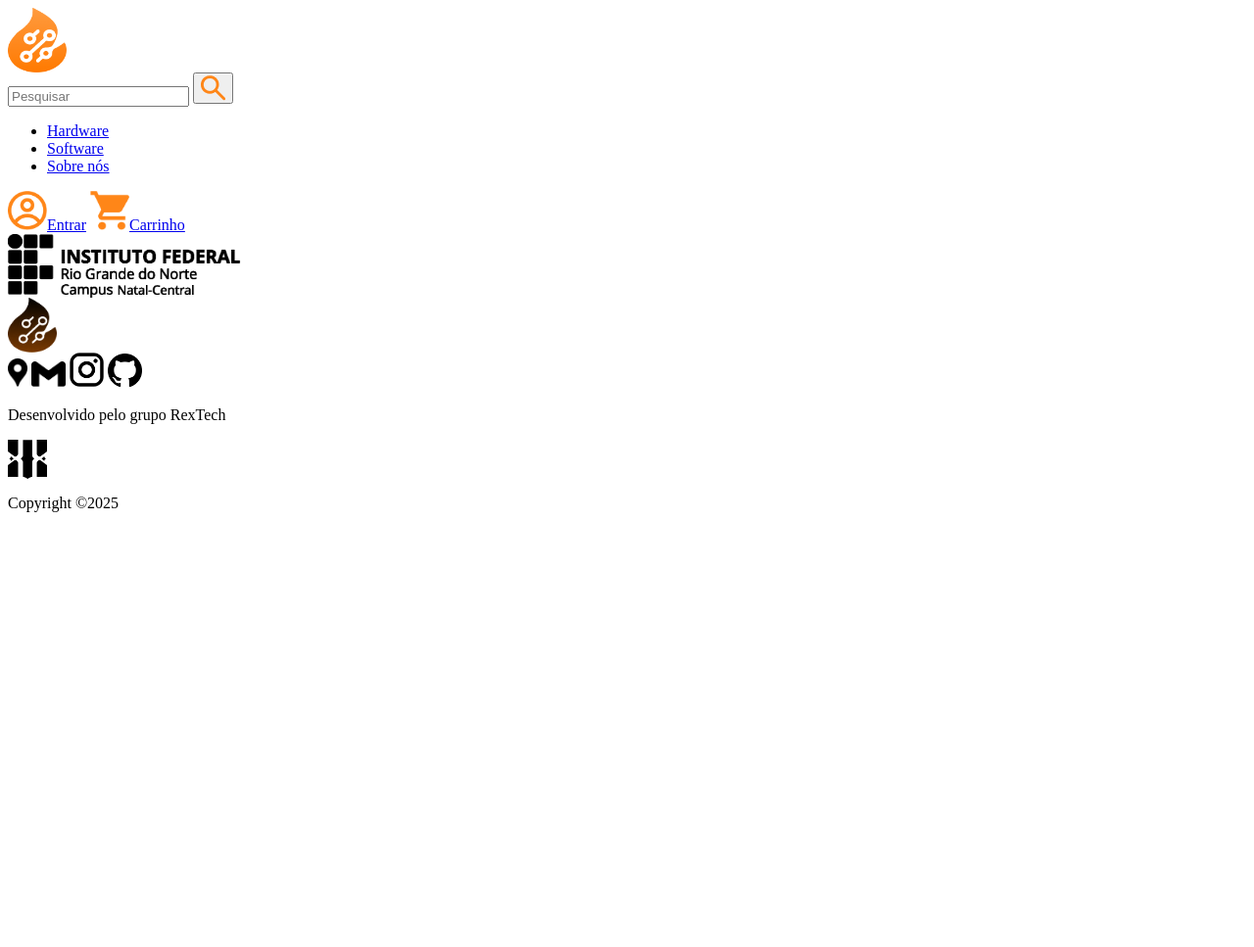
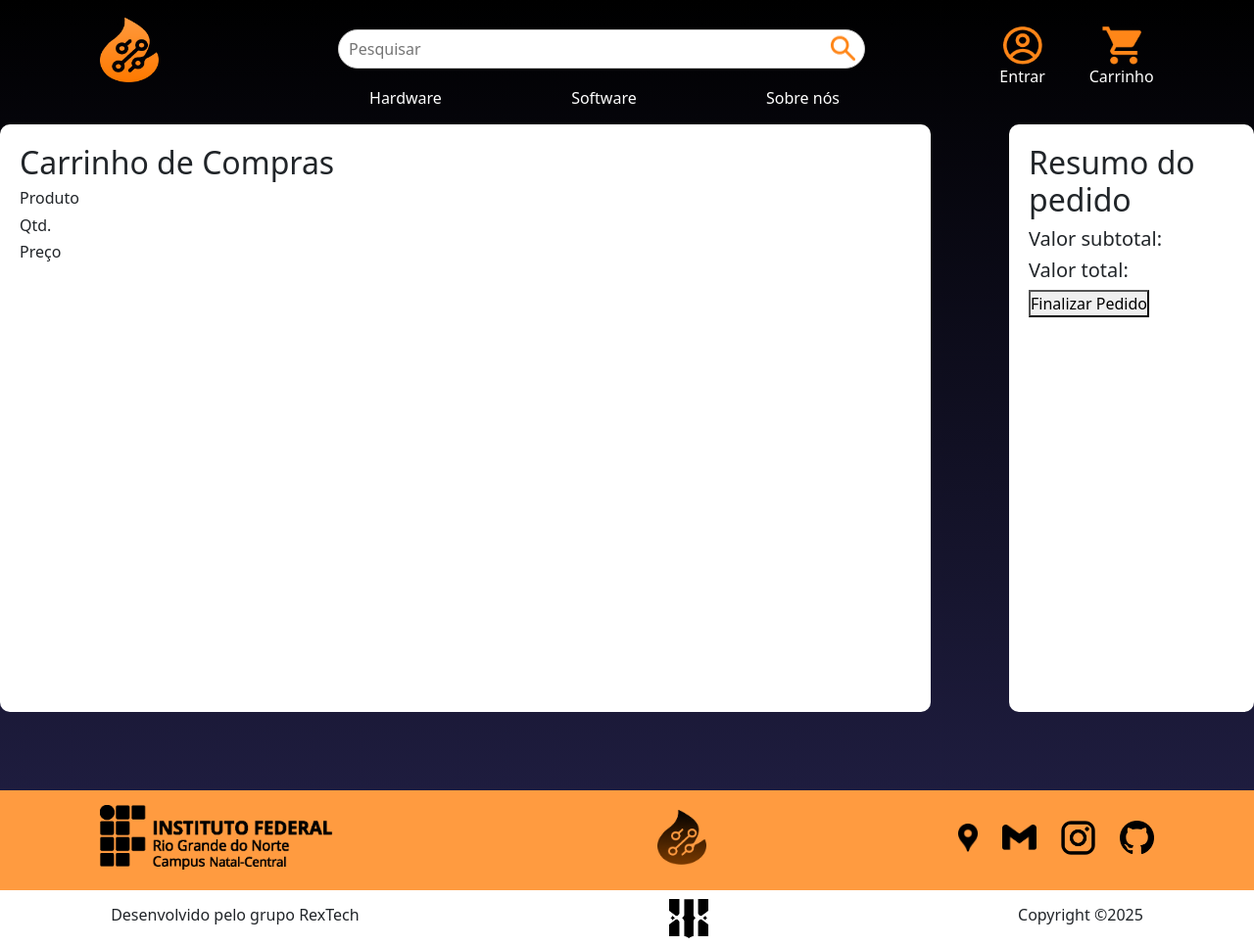
Before and after one commit to Pereira-234/PI-RexTech, a Django app: template projeto/rexapp/templates/carrinho.html in a window 1280 px wide. Shown: the whole page at 98% size. Before the commit the page ends 523 px from the top, so only its background shows below. Run offline with Django 5.2, Linux system fonts and the light colour scheme; the template is opened without the code that fills it, so the values that code supplies are empty.

Commit message:
html e css de carrinho

```diff
--- /dev/null
+++ b/projeto/rexapp/static/css/carrinho.css
@@ -0,0 +1,21 @@
+.container-carrinho-maior{
+    display: flex;
+    justify-content: center;
+}
+
+.container-carrinho-itens{
+    margin-right: 5em;
+    background-color: white;
+    min-width: 950px;
+    min-height: 600px;
+    border-radius: 10px;
+    padding: 20px;
+    margin-bottom: 5em;
+}
+
+.container-carrinho-preco{
+    background-color: white;
+    border-radius: 10px;
+    padding: 20px;
+    margin-bottom: 5em;
+}
--- a/projeto/rexapp/templates/base.html
+++ b/projeto/rexapp/templates/base.html
@@ -11,6 +11,7 @@
   <link rel="stylesheet" href="{% static 'css/home.css' %}">
   <link rel="stylesheet" href="{% static 'css/detalhar_produto.css' %}">
   <link rel="stylesheet" href="{% static 'css/perfil.css' %}">
+  <link rel="stylesheet" href="{% static 'css/carrinho.css' %}">
   <link href="https://cdn.jsdelivr.net/npm/bootstrap@5.3.7/dist/css/bootstrap.min.css" rel="stylesheet"
     integrity="sha384-LN+7fdVzj6u52u30Kp6M/trliBMCMKTyK833zpbD+pXdCLuTusPj697FH4R/5mcr" crossorigin="anonymous">
 </head>
@@ -44,7 +45,7 @@
       {% else %}
         <a href="{% url 'login' %}" class="icon"><img src="{% static 'imagens/conta_header.png' %}" alt="Entrar" width="40px">Entrar</a>
       {% endif %}
-      <a href="carrinho.html" class="icon"><img src="{% static 'imagens\carrinho_header.png' %}" alt="1" width="40px">Carrinho</a>
+      <a href="{% url 'ver_carrinho' %}" class="icon"><img src="{% static 'imagens\carrinho_header.png' %}" alt="1" width="40px">Carrinho</a>
     </div>
   </header>
 
--- a/projeto/rexapp/templates/carrinho.html
+++ b/projeto/rexapp/templates/carrinho.html
@@ -1,8 +1,7 @@
-<!-- {% extends "base.html" %}
+{% extends "base.html" %}
 {% block conteudo %}
+
 {% load static %}
-
-{% endblock %} -->
 
 <!DOCTYPE html>
 <html lang="en">
@@ -13,22 +12,27 @@
     <title>Document</title>
 </head>
 <body>
-    <div>
-        <div>
+    <div class="container-carrinho-maior">
+        <div class="container-carrinho-itens">
+            <div class="informacoes">
+                <h2>Carrinho de Compras</h2>
+                <h6>Produto</h6>
+                <h6>Qtd.</h6>
+                <h6>Preço</h6>
+            </div>
             <div>
-                <h2>Carrinho de Compras</h2>
-                <span>Produto</span>
-                <span>Qtd</span>
-                <span>Preço</span>
+
             </div>
         </div>
-        <div>
+        <div class="container-carrinho-preco">
             <h2>Resumo do pedido</h2>
-            <span>Valor subtotal: </span>
-            <span>Valor total</span>
+            <h5>Valor subtotal: </h5>
+            <h5>Valor total:</h5>
             <span><button type="button">Finalizar Pedido</button></span>
         </div>
 
     </div>
 </body>
 </html>
+
+{% endblock %}
--- a/projeto/rexapp/templates/components/CardCarrinho.html
+++ b/projeto/rexapp/templates/components/CardCarrinho.html
@@ -10,9 +10,9 @@
     <div>
         <div class="produto-qtd-container">
             <div class="controles">
-              <button class="btn-acao" id="btn-menos">−</button>
+              <button class="btn-acao" id="btn-menos">-</button>
 
-              <input type="number" id="qtd-numero" value="2" min="1" readonly>
+              <input type="number" id="qtd-numero" value="2" min="0" readonly>
 
               <button class="btn-acao" id="btn-mais">+</button>
 
```
Also changed, not shown: projeto/rexapp/static/css/cardcarrinho.css (added).
